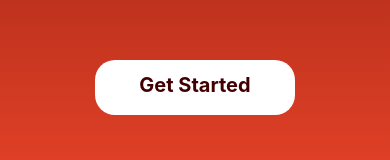
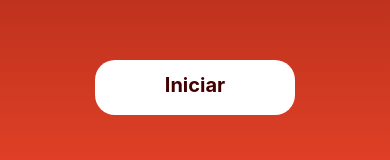
Before and after one commit to oFelipeee/Giovanni-s_pizzaria, a React Native app: screen /Home in a window 390 px wide. Shown: the part 634-794 px from the top of the page. Built offline with nearby package versions, Linux system fonts and the light colour scheme.

Commit message:
Finalizado

```diff
--- a/Screens/Perfil.js
+++ b/Screens/Perfil.js
@@ -9,7 +9,7 @@ const Profile = () => {
 
   useEffect(() => {
     // Substitua pelo ID do usuário logado
-    const userId = "4bdc";
+    const userId = "daa0";
 
     const fetchUser = async () => {
       try {
--- a/Screens/Welcome.js
+++ b/Screens/Welcome.js
@@ -64,7 +64,7 @@ const Welcome = () => {
             lineHeight: 30,
           }}
         >
-          Get Started
+          Iniciar
         </Text>
       </TouchableOpacity>
     </LinearGradient>
```
